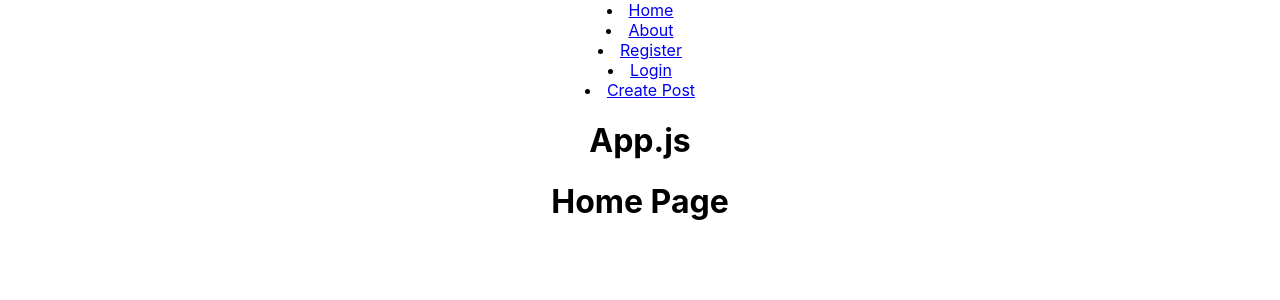
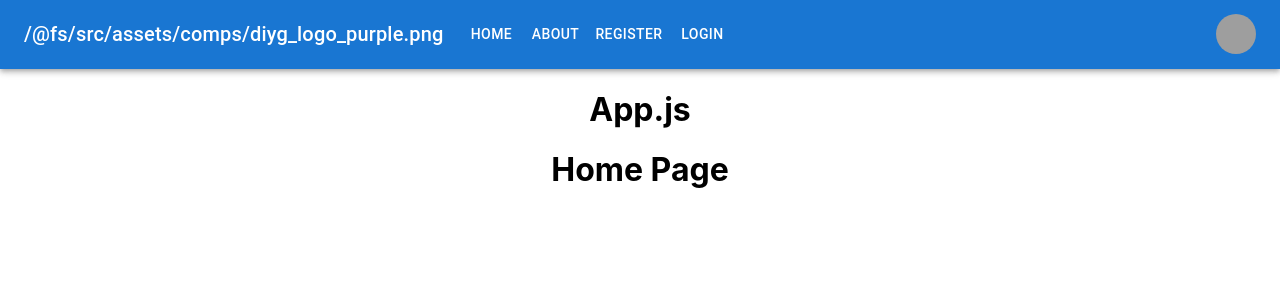
Before and after one commit to winny1212/client-frontend, a React (Create React App) app: page / in a window 1280 px wide. Shown: the top 300 px of the page. Built offline with nearby package versions, Linux system fonts and the light colour scheme; grey boxes are pictures that could not be loaded.

Commit message:
add new dependency for form @mui, and basic style

```diff
--- a/package.json
+++ b/package.json
@@ -40,6 +40,7 @@
     "@testing-library/user-event": "^12.1.10",
     "axios": "^0.24.0",
     "moment": "^2.29.1",
+    "neumorphism-react": "^1.1.1",
     "react": "^17.0.2",
     "react-dom": "^17.0.2",
     "react-redux": "^7.2.6",
--- a/src/components/navigation/Navbar.js
+++ b/src/components/navigation/Navbar.js
@@ -1,24 +1,147 @@
-import React from 'react';
-//import { Box, AppBar, MenuIcon, Toolbar, Button } from '@mui/material';
-//import Logo from '../../assets/comps/diyg_logo_purple.png';
-import { Link } from 'react-router-dom';
+import React, { useState } from 'react';
+import Logo from '../../assets/comps/diyg_logo_purple.png';
+import AppBar from '@mui/material/AppBar';
+import Box from '@mui/material/Box';
+import Toolbar from '@mui/material/Toolbar';
+import IconButton from '@mui/material/IconButton';
+import Typography from '@mui/material/Typography';
+import Menu from '@mui/material/Menu';
+import MenuIcon from '@mui/icons-material/Menu';
+import Container from '@mui/material/Container';
+import Avatar from '@mui/material/Avatar';
+import Button from '@mui/material/Button';
+import Tooltip from '@mui/material/Tooltip';
+import MenuItem from '@mui/material/MenuItem';
+//import { Link } from 'react-router-dom';
+
+// const pages = ['Home', 'About', 'Register', 'Login'];
+// const settings = ['Post'];
 
 function Navbar() {
+  const pages = ['Home', 'About', 'Register', 'Login'];
+  const settings = ['Post'];
+  const [anchorNav, setAnchorNav] = useState(null);
+  const [anchorUser, setAnchorUser] = useState(null);
+
+  const handleOpenNavMenu = (event) => {
+    setAnchorNav(event.currentTarget);
+  };
+  const handleOpenUserMenu = (event) => {
+    setAnchorUser(event.currentTarget);
+  };
+
+  const handleCloseNavMenu = () => {
+    setAnchorNav(null);
+  };
+
+  const handleCloseUserMenu = () => {
+    setAnchorUser(null);
+  };
+
   return (
     <>
-      {/* <Box sx={{ flexGrow: 1 }}>
-        <AppBar>
-          <Toolbar>
-            <MenuIcon>{Logo}</MenuIcon>
-            <Button color="inherit">Home</Button>
-            <Button color="inherit">About</Button>
-            <Button color="inherit">Register</Button>
-            <Button color="inherit">Login</Button>
+      <AppBar position="static">
+        <Container maxWidth="xl">
+          <Toolbar disableGutters>
+            <Typography
+              variant="h6"
+              noWrap
+              component="div"
+              sx={{ mr: 2, display: { xs: 'none', md: 'flex' } }}
+            >
+              {Logo}
+            </Typography>
+
+            <Box sx={{ flexGrow: 1, display: { xs: 'flex', md: 'none' } }}>
+              <IconButton
+                size="large"
+                aria-label="account of current user"
+                aria-controls="menu-appbar"
+                aria-haspopup="true"
+                onClick={handleOpenNavMenu}
+                color="inherit"
+              >
+                <MenuIcon />
+              </IconButton>
+              <Menu
+                id="menu-appbar"
+                anchorEl={anchorNav}
+                anchorOrigin={{
+                  vertical: 'bottom',
+                  horizontal: 'left',
+                }}
+                keepMounted
+                transformOrigin={{
+                  vertical: 'top',
+                  horizontal: 'left',
+                }}
+                open={Boolean(anchorNav)}
+                onClose={handleCloseNavMenu}
+                sx={{
+                  display: { xs: 'block', md: 'none' },
+                }}
+              >
+                {pages.map((page) => (
+                  <MenuItem key={page} onClick={handleCloseNavMenu}>
+                    <Typography textAlign="center">{page}</Typography>
+                  </MenuItem>
+                ))}
+              </Menu>
+            </Box>
+            <Typography
+              variant="h6"
+              noWrap
+              component="div"
+              sx={{ flexGrow: 1, display: { xs: 'flex', md: 'none' } }}
+            >
+              LOGO
+            </Typography>
+            <Box sx={{ flexGrow: 1, display: { xs: 'none', md: 'flex' } }}>
+              {pages.map((page) => (
+                <Button
+                  key={page}
+                  onClick={handleCloseNavMenu}
+                  sx={{ my: 2, color: 'white', display: 'block' }}
+                >
+                  {page}
+                </Button>
+              ))}
+            </Box>
+
+            <Box sx={{ flexGrow: 0 }}>
+              <Tooltip title="Open settings">
+                <IconButton onClick={handleOpenUserMenu} sx={{ p: 0 }}>
+                  <Avatar alt="Remy Sharp" src="/static/images/avatar/2.jpg" />
+                </IconButton>
+              </Tooltip>
+              <Menu
+                sx={{ mt: '45px' }}
+                id="menu-appbar"
+                anchorEl={anchorUser}
+                anchorOrigin={{
+                  vertical: 'top',
+                  horizontal: 'right',
+                }}
+                keepMounted
+                transformOrigin={{
+                  vertical: 'top',
+                  horizontal: 'right',
+                }}
+                open={Boolean(anchorUser)}
+                onClose={handleCloseUserMenu}
+              >
+                {settings.map((setting) => (
+                  <MenuItem key={setting} onClick={handleCloseNavMenu}>
+                    <Typography textAlign="center">{setting}</Typography>
+                  </MenuItem>
+                ))}
+              </Menu>
+            </Box>
           </Toolbar>
-        </AppBar>
-      </Box> */}
+        </Container>
+      </AppBar>
 
-      <div className="navbar">
+      {/* <div className="navbar">
         <li>
           <Link to="/">Home</Link>
         </li>
@@ -38,7 +161,7 @@ function Navbar() {
         <li>
           <Link to="/create">Create Post</Link>
         </li>
-      </div>
+      </div> */}
     </>
   );
 }
```
Also changed, not shown: 1 other file (tests, documents, lock files or other folders).
